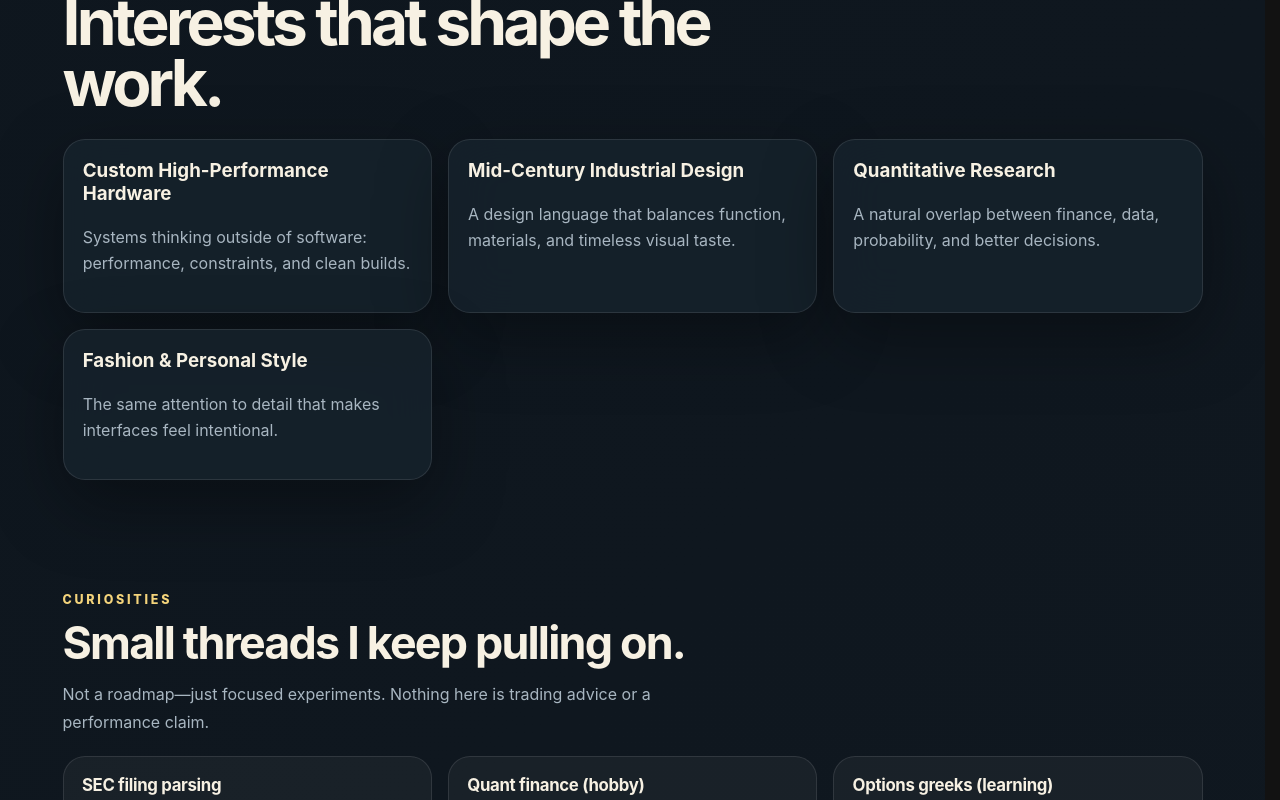
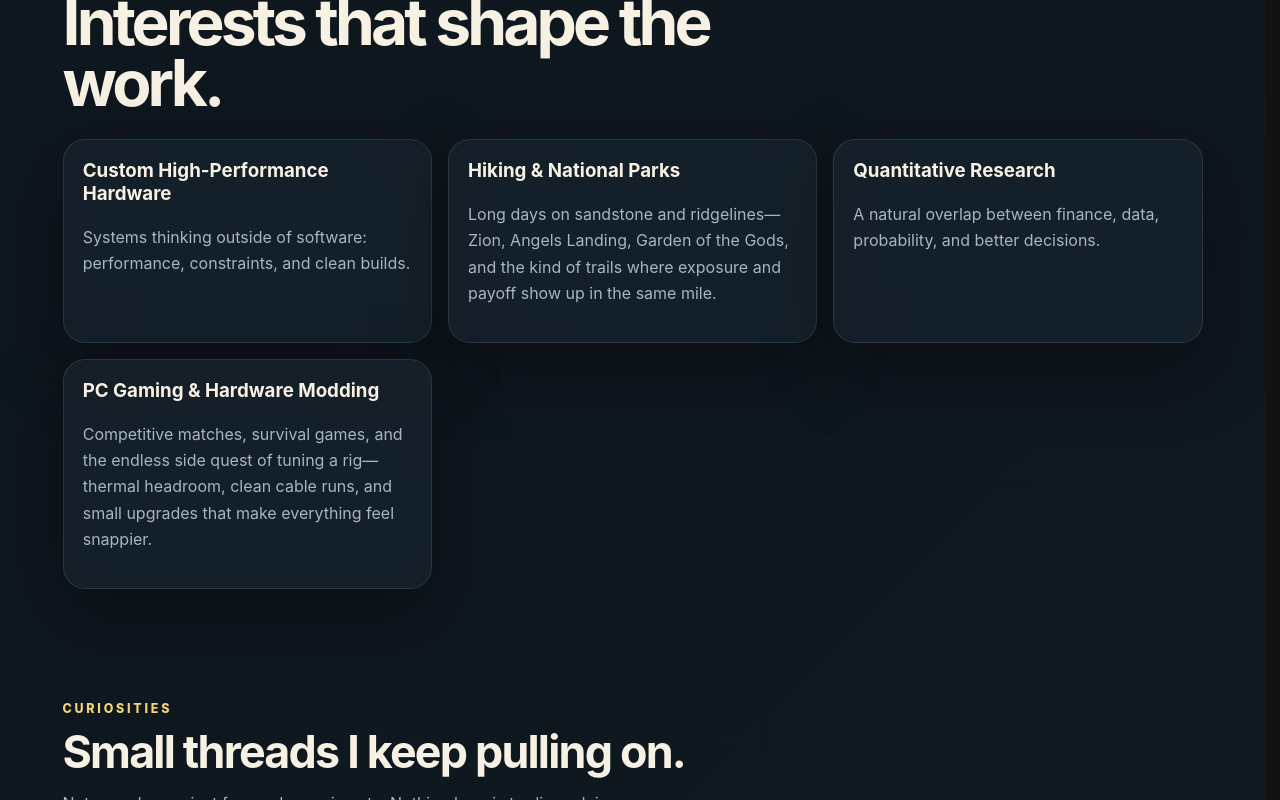
Before and after one commit to masonpotter1/MySite, a React (Vite) app: page / in a window 1280 px wide. Shown: the part 11200-12000 px from the top of the page. Built offline with nearby package versions, Linux system fonts and the light colour scheme.

Commit message:
Update beyond-the-code interests (hiking, gaming)
Co-authored-by: masonpotter1 <masonpotter1@users.noreply.github.com>

```diff
--- a/src/data/siteContent.ts
+++ b/src/data/siteContent.ts
@@ -633,9 +633,9 @@ export const interests: Interest[] = [
       "Systems thinking outside of software: performance, constraints, and clean builds.",
   },
   {
-    title: "Mid-Century Industrial Design",
+    title: "Hiking & National Parks",
     detail:
-      "A design language that balances function, materials, and timeless visual taste.",
+      "Long days on sandstone and ridgelines—Zion, Angels Landing, Garden of the Gods, and the kind of trails where exposure and payoff show up in the same mile.",
   },
   {
     title: "Quantitative Research",
@@ -643,9 +643,9 @@ export const interests: Interest[] = [
       "A natural overlap between finance, data, probability, and better decisions.",
   },
   {
-    title: "Fashion & Personal Style",
+    title: "PC Gaming & Hardware Modding",
     detail:
-      "The same attention to detail that makes interfaces feel intentional.",
+      "Competitive matches, survival games, and the endless side quest of tuning a rig—thermal headroom, clean cable runs, and small upgrades that make everything feel snappier.",
   },
 ];
 
```
